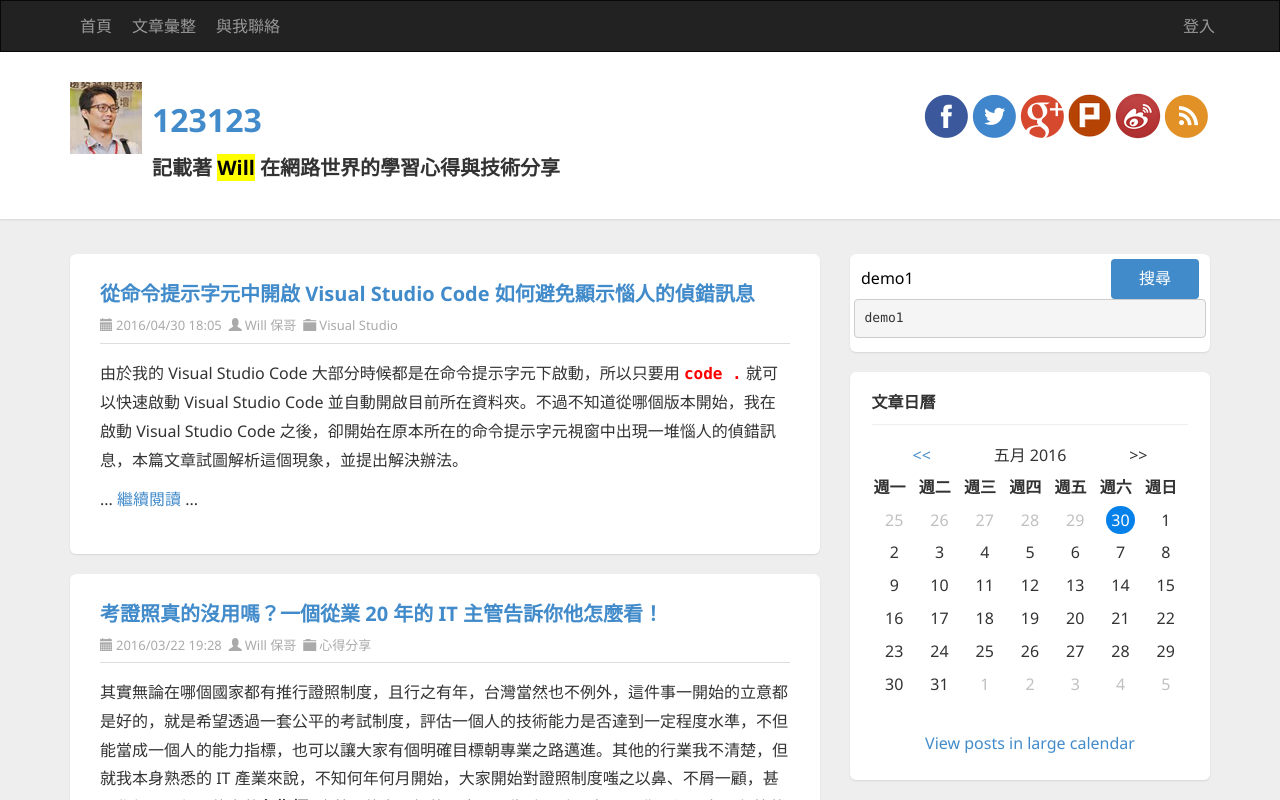
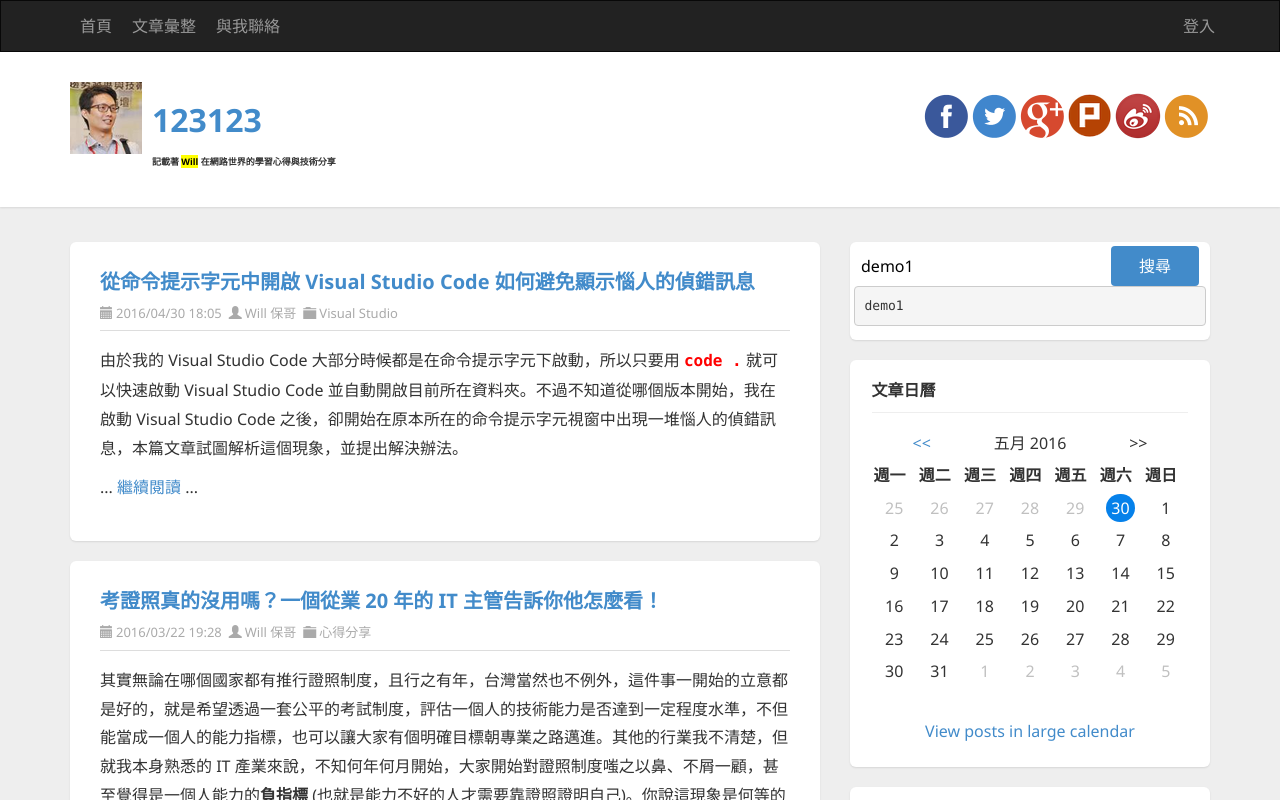
Before and after one commit to coolrare/dct-110012, an Angular app: page / in a window 1280 px wide. Shown: the top 800 px of the page. Built offline with nearby package versions, Linux system fonts and the light colour scheme.

Commit message:
示範 Attribute Directives: ngStyle & ngClass

```diff
--- a/src/app/header/header.component.css
+++ b/src/app/header/header.component.css
@@ -0,0 +1,3 @@
+.highlight {
+  background-color: yellow;
+}
--- a/src/app/header/header.component.html
+++ b/src/app/header/header.component.html
@@ -28,7 +28,7 @@
            (click)="changeTitle('The Will Will Web', $event)">
       <div class="pull-left" [attr.data-sitename]="sitename">
         <h1><a href="http://blog.miniasp.com/">{{ sitename }}</a></h1>
-        <h3 [innerHTML]="subtitle"></h3>
+        <h3 [innerHTML]="subtitle" [style.font-size.px]="counter" [class.highlight]="counter % 2 === 0"></h3>
       </div>
       <div id="social-icons" class="pull-right social-icon">
         <a href="https://www.facebook.com/will.fans" title="Will 保哥的技術交流中心" target="_blank">
--- a/src/app/header/header.component.ts
+++ b/src/app/header/header.component.ts
@@ -10,6 +10,8 @@ export class HeaderComponent {
   sitename = 'Hello World';
   subtitle = '記載著 <mark>Will</mark> 在網路世界的學習心得與技術分享';
 
+  counter = 9;
+
   constructor() {
     setTimeout(() => {
       this.sitename = '123123';
@@ -18,6 +20,7 @@ export class HeaderComponent {
 
   changeTitle(name: string, evt: MouseEvent) {
     console.log(evt);
+    this.counter++;
     if (evt.ctrlKey) {
       this.sitename = name;
     }
```
